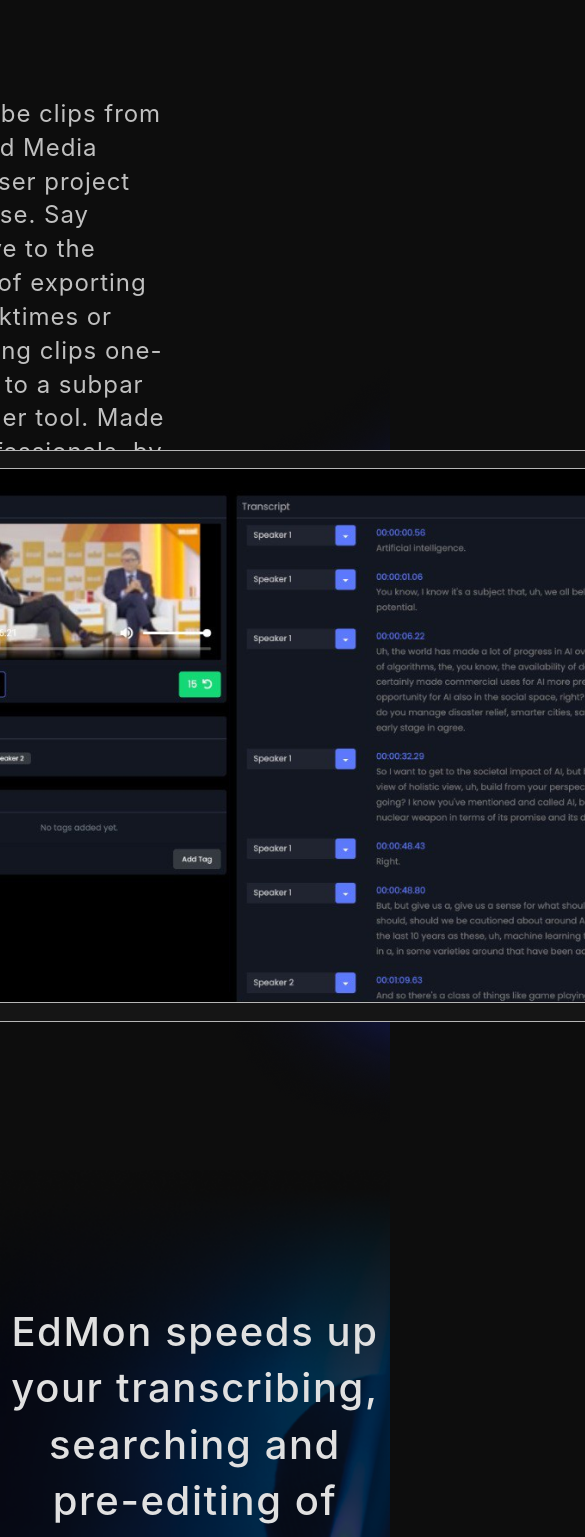
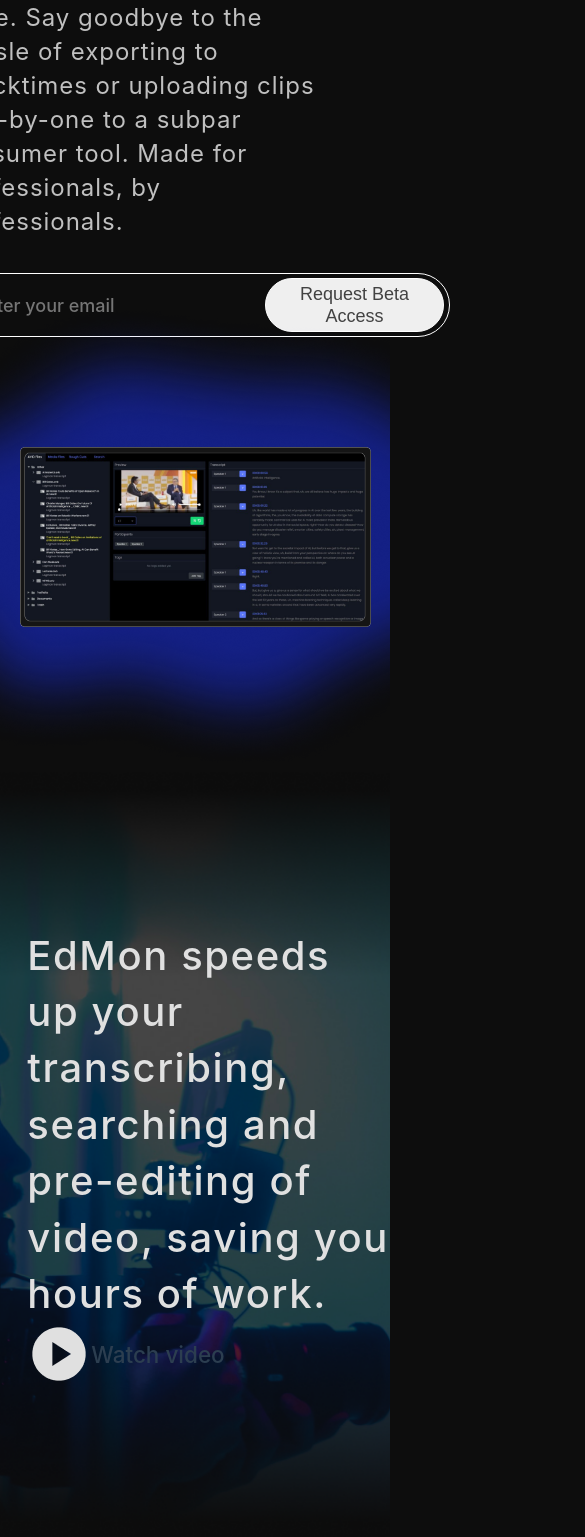
Before and after one commit to ITlodestar/Edmon, a Vue app: page / in a window 390 px wide. Shown: the part 451-1988 px from the top of the page, 585 px wide, since content can reach past the window. Built offline with nearby package versions, Linux system fonts and the light colour scheme.

Commit message:
responsive
Fixing code

```diff
--- a/src/assets/main.css
+++ b/src/assets/main.css
@@ -21,7 +21,7 @@
   justify-content: center;
   flex-direction: column;
   height: 753px;
-
+  background: center;
 }
 .max-w-1440{
   max-width: 1440px;
--- a/src/views/HomeView.vue
+++ b/src/views/HomeView.vue
@@ -26,7 +26,7 @@
         <p>EdMon speeds up your transcribing, searching and pre-editing of video, saving you hours of work.</p>
         <div class="watch_btn_t">
           <img src="../assets/images/watch_btn.png" alt="image" />
-          <h5>Watch video</h5>
+          <h2>Watch video</h2>
         </div>
       </div>
       <div class="section  V_display even section_4">
@@ -166,6 +166,7 @@
 .section_2 {
   background-size: cover;
   height: 868px;
+  min-height: 470px;
   background-image: url('../assets/images/section2_bg.png');
 }
 
@@ -178,7 +179,6 @@
 
 .section_3 p {
   max-width: 928px;
-  height: 171px;
   font-style: normal;
   font-weight: 500;
   font-size: 40px;
@@ -191,6 +191,7 @@
 
 .watch_btn_t {
   display: flex;
+  justify-content: center;
   align-items: center;
 }
 
@@ -256,7 +257,7 @@
   font-size: 80px;
   line-height: 141.52%;
   /* or 113px */
-
+  margin: 13px;
   text-align: center;
   letter-spacing: 0.04em;
 
@@ -291,39 +292,107 @@
     font-weight: 600;
     letter-spacing: -.03em;
     line-height: 1.1;
+
   }
 
+  .section_2 img {
+    width: 90%;
+  }
 
+  .V_display img {
+    width: 40%;
+    min-width: 370px;
+    border-radius: 30px;
+  }
 
   img {
-    padding:0 !important;
+    padding: 0 !important;
   }
 }
 
 @media (max-width: 768px) {
+
   .section_2,
-  .section_3,
   .section_4,
   .section_5,
   .section_6 {
     display: grid;
     align-items: center;
+    justify-content: center;
+    justify-items: center;
+    align-content: center;
+    height: auto;
+  }
+  .section .title {
+    font-weight: 91;
+    font-size: 56px;
+  }
+  .odd{
+    display: flex;
+    flex-direction: column-reverse;
+  }
+  .section.grid p {
+    text-align: left;
+    max-width: 375px;
+  }
+  .section_3{
+    display: flex;
+    align-items: flex-start;
+  }
+  .section_3 p{
+    text-align: left;
+    margin-left: 7%;
+  }
+  .watch_btn_t{
+    margin-left: 7%;
+  }
+  .V_display {
+    background-image: none;
   }
   .V_display div {
-    max-width: 268px;
+    max-width: 375px;
     margin: 0;
   }
-
+  .V_display div h3 {
+    margin-top: 30px;
+    font-size: 3rem;
+    font-style: normal;
+    font-weight: 600;
+    letter-spacing: -.015em;
+    line-height: 1.2;
+  }
   .V_display div p {
     margin-top: 12px;
-    font-size: 18px;
-    color: #F1F1F1;
+    font-size: 1.7rem;
+    font-style: normal;
+    font-weight: 400;
+    letter-spacing: 0;
+    line-height: 1.4;
+    margin-bottom: 40px;
   }
 
   .V_display div h3 {
     font-size: 32px;
     color: #E0E0E0;
   }
+
+  .mailinput {
+    width: 90%;
+  }
+
+  .mailinput input  {
+    width: auto;
+  }
+
+  .content {
+    margin: auto;
+  }
+
+  .section.learn.grid {
+    height: auto !important;
+  }
+  .section.learn.grid .section_center{
+    margin-bottom: 100px;
+  }
 }
-
 </style>
```
